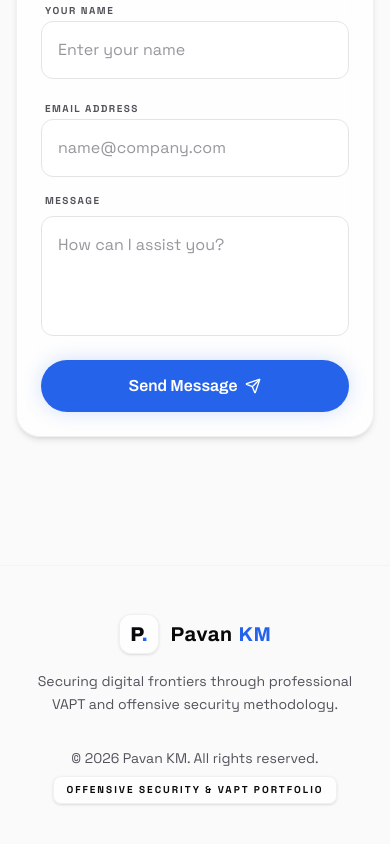
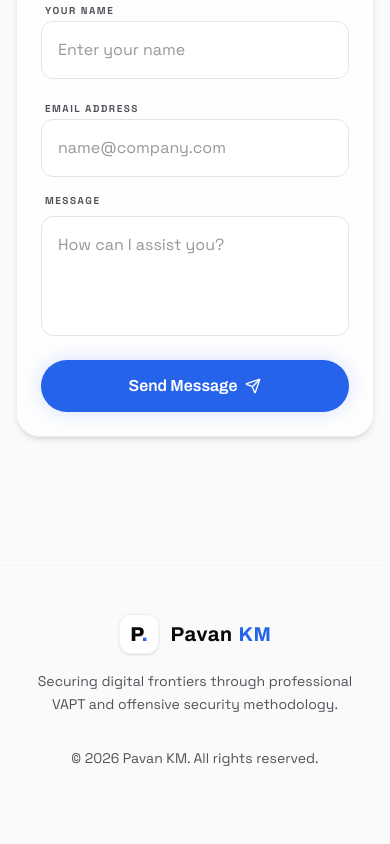
Before and after one commit to pavannkm/Personal-Portfolio, a React (Vite) app: page / in a window 390 px wide. Shown: the part 6615-7459 px from the top of the page. After the commit the page ends 7431 px from the top, so only its background shows below. Built offline with nearby package versions, Linux system fonts and the light colour scheme.

Commit message:
Update Footer

```diff
--- a/src/components/Footer.jsx
+++ b/src/components/Footer.jsx
@@ -29,12 +29,9 @@ const Footer = () => {
           </div>
 
           {/* Copyright */}
-          <div className="flex flex-col items-center md:items-end gap-2 text-sm text-text-muted">
-            <p>© {currentYear} Pavan KM. All rights reserved.</p>
-            <p className="text-[10px] text-text-main tracking-[0.2em] uppercase font-bold bg-surface-glass px-3 py-1.5 rounded-lg border border-border/50 shadow-sm">
-              Offensive Security & VAPT Portfolio
-            </p>
-          </div>
+          <p className="text-sm text-text-muted text-center md:text-right">
+            © {currentYear} Pavan KM. All rights reserved.
+          </p>
         </div>
       </div>
     </footer>
--- a/src/components/sections/Skills.jsx
+++ b/src/components/sections/Skills.jsx
@@ -106,7 +106,6 @@ const Skills = () => {
                   className="w-full flex flex-col justify-start"
                 >
                   <h3 className="text-3xl lg:text-4xl font-bold font-display tracking-tight text-text-main mb-10 flex items-center gap-4">
-                    <span className="text-cta">/</span>
                     {skillsData[activeCategoryIndex].category}
                   </h3>
 
```
